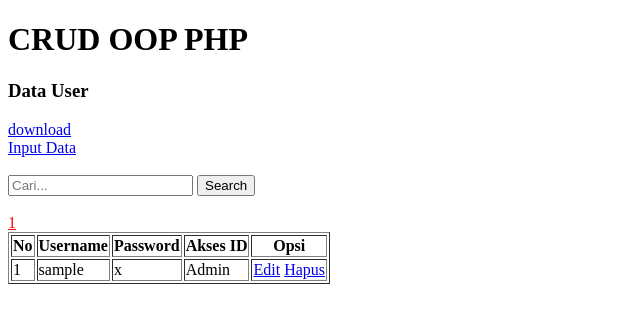
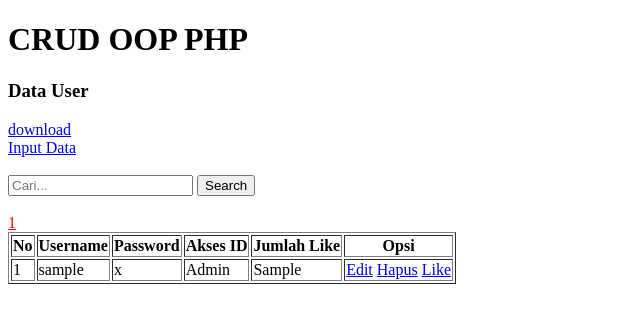
Before and after one commit to triabagus/crudoop, a PHP site: page /tampil-data.php in a window 1280 px wide. Shown: the top 323 px of the page, without its empty margins (0-640 px from the left). Run offline with PHP 8.4, Linux system fonts and the light colour scheme; tables that the repository leaves empty or names only in its code hold one stand-in row (values such as "Sample post").

Commit message:
version like

```diff
--- a/default-data.php
+++ b/default-data.php
@@ -5,7 +5,7 @@
             <th>Username</th>
             <th>Password</th>
             <th>Akses ID</th>
-
+            <th>Jumlah Like</th>
             <th>Opsi</th>
         </tr>
         <?php
@@ -26,11 +26,11 @@
                     endif;
                 ?>
             </td>
-
+            <td><?php echo $x['like'];?></td>
             <td>
                 <a href="edit-data.php?id=<?php echo $x['id']; ?>&aksi=update">Edit</a>
                 <a href="proses.php?id=<?php echo $x['id']; ?>&aksi=hapus" onclick="return confirm('anda ingin menghapus data , <?php echo $x['username']; ?> ?')">Hapus</a>
-
+                <a href="proses.php?id=<?php echo $x['id']; ?>&aksi=like">Like</a>
             </td>
         </tr>
         <?php
--- a/function.php
+++ b/function.php
@@ -86,5 +86,10 @@ class database{
         return $resUpdate;
     }
 
+    function like($id){
 
+        $sql     = "UPDATE `admin` SET `like`= `like`+1 WHERE id = '$id'";
+        $resLike = mysqli_query($this->conn, $sql);
+        return $resLike;
+    }
 }
--- a/proses.php
+++ b/proses.php
@@ -12,5 +12,8 @@
         }elseif($aksi == "update"){
             $db->update($_POST['id'],$_POST['username'],$_POST['password'],$_POST['akses']);
             header("location:tampil-data.php");
+        }elseif($aksi == "like"){
+            $db->like($_GET['id']);
+            header("location:tampil-data.php");
         }
 ?>
--- a/search.php
+++ b/search.php
@@ -4,7 +4,7 @@
             <th>Username</th>
             <th>Password</th>
             <th>Akses ID</th>
-
+            <th>Jumlah Like</th>
             <th>Opsi</th>
         </tr>
         <?php
@@ -25,11 +25,11 @@
                     endif;
                 ?>
             </td>
-
+            <td><?php echo $x['like'];?></td>
             <td>
                 <a href="edit-data.php?id=<?php echo $x['id']; ?>&aksi=update">Edit</a>
                 <a href="proses.php?id=<?php echo $x['id']; ?>&aksi=hapus" onclick="return confirm('anda ingin menghapus data , <?php echo $x['username']; ?> ?')">Hapus</a>
-
+                <a href="proses.php?id=<?php echo $x['id']; ?>&aksi=like">Like</a>
             </td>
         </tr>
         <?php
```
